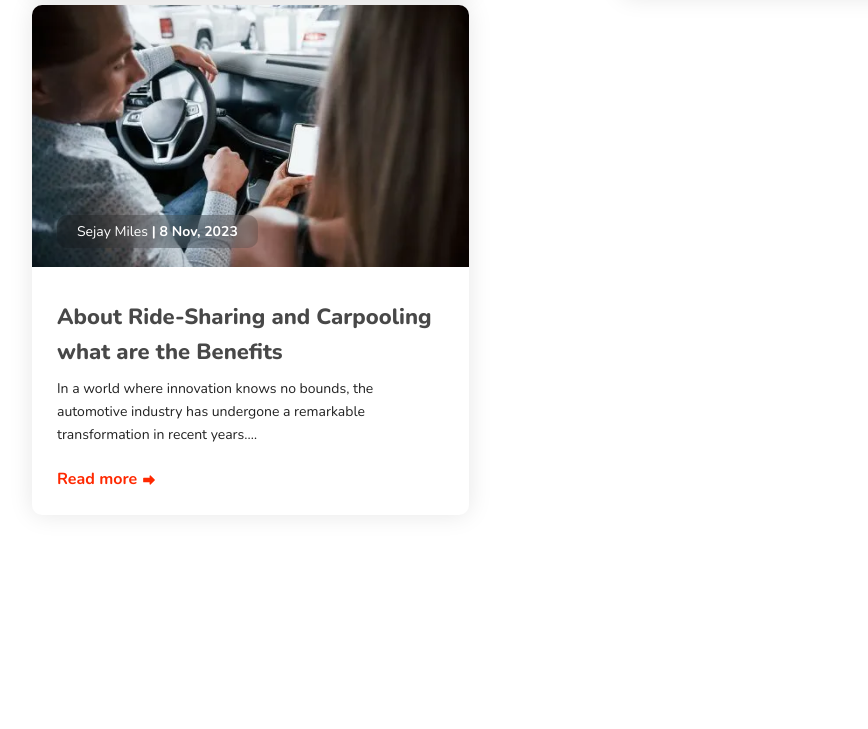
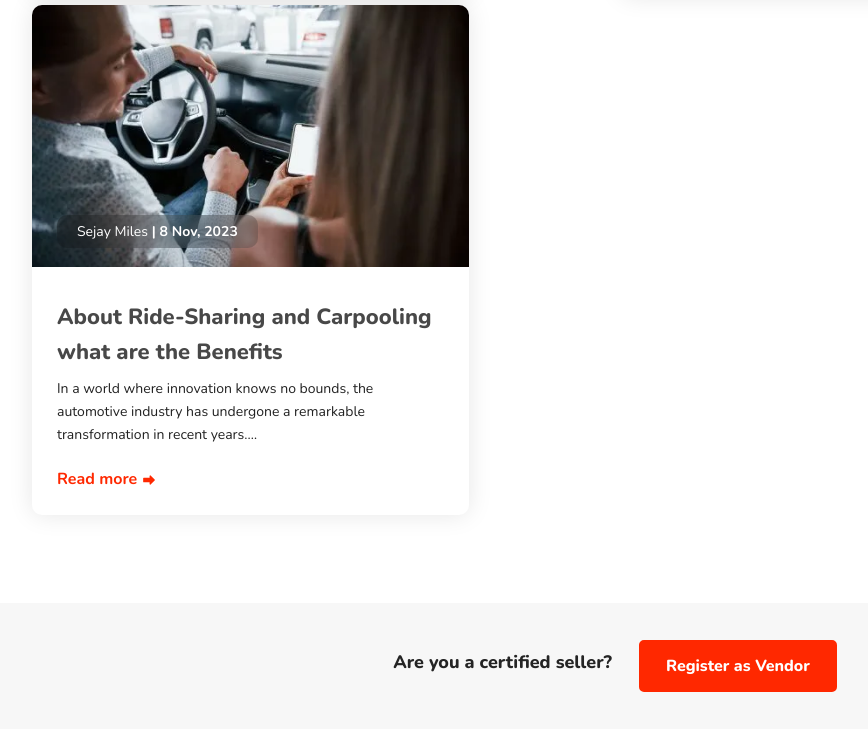
Before and after one commit to Tasneem-Alatrash/AutoBid, a plain HTML site: page index.html in a window 1280 px wide. Shown: the part 2120-2849 px from the top of the page, without its empty margins (31-899 px from the left). Before the commit the page ends 2723 px from the top, so only its background shows below. Drawn offline with nearby package versions, Linux system fonts and the light colour scheme.

Commit message:
create certified seller section

```diff
--- a/assets/css/main.css
+++ b/assets/css/main.css
@@ -1,5 +1,6 @@
 :root {
   --maincolor: #ff2800;
+  --secondcolor: #242424;
   --mainfont: "Nunito", sans-serif;
 }
 
@@ -108,7 +109,7 @@ a {
   font-size: 2.125rem;
   font-weight: 800;
   line-height: 2.55rem;
-  color: #242424;
+  color: var(--secondcolor);
   margin-bottom: 50px;
 }
 .Services .btn {
@@ -140,7 +141,7 @@ a {
   font-size: 1.563rem;
   font-weight: 800;
   line-height: 35.7143px;
-  color: #242424;
+  color: var(--secondcolor);
   margin-bottom: 20px;
 }
 .Services .carousel-content p {
@@ -167,7 +168,7 @@ a {
   font-size: 1.125rem;
   font-weight: 700;
   line-height: 32px;
-  color: #242424;
+  color: var(--secondcolor);
   margin-bottom: 5px;
 }
 .Services .Service-info p {
@@ -200,7 +201,7 @@ a {
   font-size: 2.125rem;
   font-weight: 800;
   line-height: 40.8px;
-  color: #242424;
+  color: var(--secondcolor);
 }
 .Latest_News .card {
   width: 27.292rem;
@@ -302,3 +303,42 @@ a {
     display: none;
   }
 }
+
+.Register_as_Vendor {
+  background-color: #f7f7f7;
+  padding: 5px 15px;
+}
+.Register_as_Vendor .row {
+  padding: 32px 0;
+  justify-content: center;
+  align-items: center;
+  gap: 15px;
+}
+.Register_as_Vendor h2 {
+  font-family: var(--mainfont);
+  font-size: 1.125rem;
+  width: fit-content;
+  font-weight: 800;
+  line-height: 1.438rem;
+  color: var(--secondcolor);
+}
+
+.Register_as_Vendor a {
+  width: fit-content;
+}
+.Register_as_Vendor .btn {
+  background-color: var(--maincolor);
+  color: #fff;
+  font-weight: 800;
+  font-size: 1rem;
+  font-family: var(--mainfont);
+  padding: 12px 25px;
+  border-radius: 5px;
+  border: 2px solid var(--maincolor);
+  transition: all 0.2s ease-in-out;
+}
+.Register_as_Vendor .btn:hover {
+  background-color: #fff;
+  color: #222;
+  border: 2px solid #222;
+}
--- a/index.html
+++ b/index.html
@@ -243,7 +243,8 @@
                     <div class="col-lg-6 col-xxl-4 news-card">
                         <div class="card">
                             <div class="card-image">
-                                <img src="./assets/img/Latest_News/Latest_News1.webp" class="card-img-top" alt="...">
+                                <img src="./assets/img/Latest_News/Latest_News1.webp" class="card-img-top"
+                                    alt="Car key">
                                 <div class="position-absolute author">
                                     <p class="text-white">
                                         <a href="#" class="text-white">Sejay Miles</a>
@@ -275,7 +276,8 @@
                     <div class="col-lg-6 col-xxl-4 news-card">
                         <div class="card">
                             <div class="card-image">
-                                <img src="./assets/img/Latest_News/Latest_News2.webp" class="card-img-top" alt="...">
+                                <img src="./assets/img/Latest_News/Latest_News2.webp" class="card-img-top"
+                                    alt="Car salesperson showing documents to a smiling customer inside a car showroom.">
                                 <div class="position-absolute author">
                                     <p class="text-white">
                                         <a href="#" class="text-white">Sejay Miles</a>
@@ -307,7 +309,8 @@
                     <div class="col-lg-6 col-xxl-4 news-card">
                         <div class="card">
                             <div class="card-image">
-                                <img src="./assets/img/Latest_News/Latest_News3.webp" class="card-img-top" alt="...">
+                                <img src="./assets/img/Latest_News/Latest_News3.webp" class="card-img-top"
+                                    alt="Couple sitting in a car reviewing information on a smartphone inside the vehicle.">
                                 <div class="position-absolute author">
                                     <p class="text-white">
                                         <a href="#" class="text-white">Sejay Miles</a>
@@ -339,7 +342,12 @@
                 </div>
             </div>
         </section>
-
+        <section class="Register_as_Vendor text-center ">
+            <div class="row">
+                <h2>Are you a certified seller?</h2>
+                <a class="btn">Register as Vendor</a>
+            </div>
+        </section>
     </main>
 
     <!-- Bootstrap v5.3 -->
```
